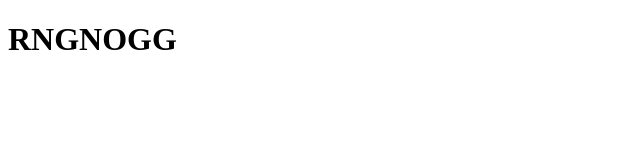
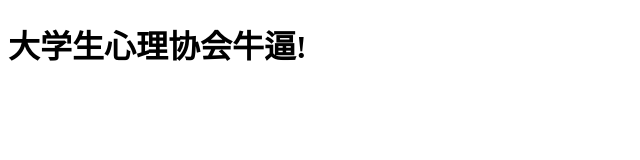
Before and after one commit to R-Mata/r-mata.github.io, a plain HTML site: page index.html in a window 1280 px wide. Shown: the whole page, without its empty margins (0-640 px from the left). Drawn offline with Linux system fonts and the light colour scheme.

Commit message:
second commit

```diff
--- a/index.html
+++ b/index.html
@@ -7,6 +7,6 @@
     <title>Document</title>
 </head>
 <body>
-    <h1>RNGNOGG</h1>
+    <h1>大学生心理协会牛逼!</h1>
 </body>
 </html>
```
